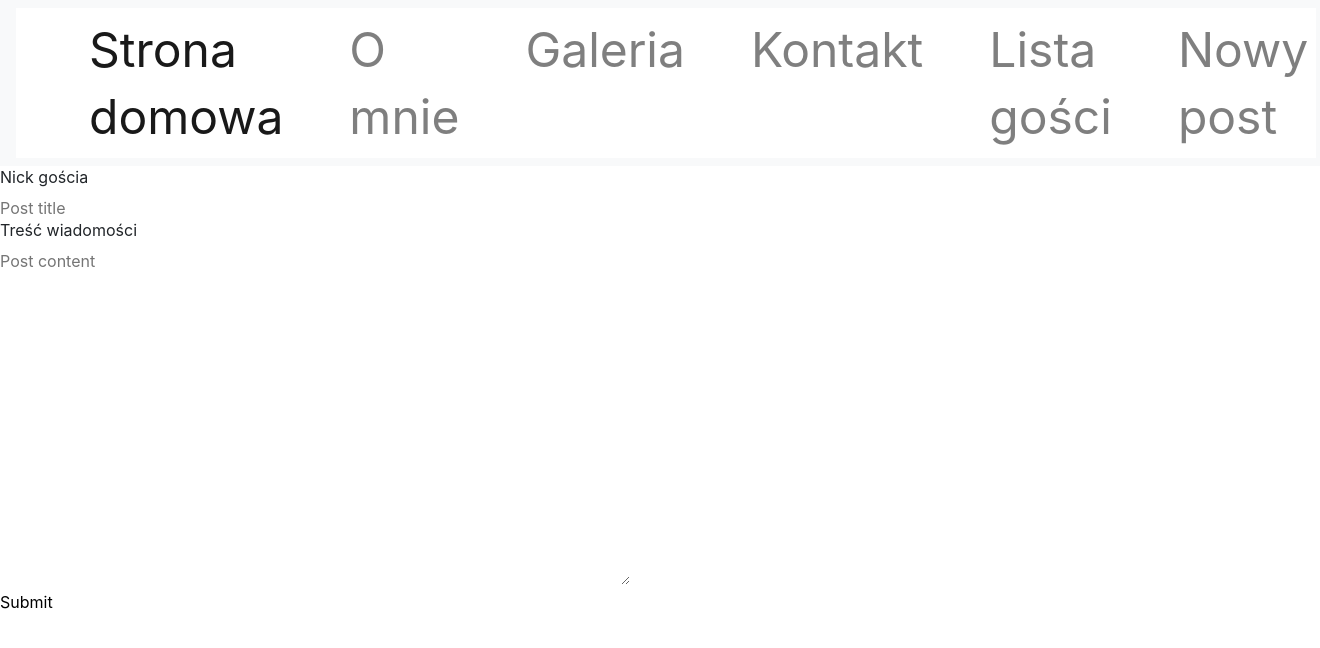
After one commit to MSierski/CatSite, a Flask app: page /create/ in a window 1320 px wide. The commit adds this page. Shown: the top 648 px of the page. Run offline with Flask 2, Linux system fonts and the light colour scheme; some libraries are stand-ins or nearby versions.

Commit message:
Update - database

```diff
--- a/app.py
+++ b/app.py
@@ -2,12 +2,47 @@ from flask import Flask
 from flask import request
 from flask import render_template
 from flask import abort, redirect, url_for, make_response
+import sqlite3
 
 app = Flask(__name__, template_folder='./templates', static_folder='./static')
+app.config['SECRET_KEY'] = '2137'
+
+@app.route('/create/', methods=('GET', 'POST'))
+def create():
+    if request.method == 'POST':
+        title = request.form['title']
+        content = request.form['content']
+
+        if not title:
+            flash('Title is required!')
+        elif not content:
+            flash('Content is required!')
+        else:
+            conn = get_db_connection()
+            conn.execute('INSERT INTO posts (title, content) VALUES (?, ?)',
+                         (title, content))
+            conn.commit()
+            conn.close()
+            return redirect(url_for('index'))
+
+    return render_template('create.html')
 
 @app.route('/')
 def index():
     return render_template('index.html')
+
+def get_db_connection():
+    conn = sqlite3.connect('database.db')
+    conn.row_factory = sqlite3.Row
+    return conn
+
+
+@app.route('/database')
+def database():
+    conn = get_db_connection()
+    posts = conn.execute('SELECT * FROM posts').fetchall()
+    conn.close()
+    return render_template('database.html', posts=posts)
 
 @app.route('/about')
 def about():
--- a/static/css/style.css
+++ b/static/css/style.css
@@ -68,3 +68,16 @@ vertical-align: baseline;
 text-decoration: none;
 outline: 0;
 }
+
+.post {
+padding: 10px;
+margin: 5px;
+background-color: #f3f3f3;
+}
+
+nav a {
+ color: #d64161;
+ font-size: 3em;
+ margin-left: 50px;
+ text-decoration: none;
+}
--- a/templates/base.html
+++ b/templates/base.html
@@ -16,6 +16,9 @@
 <title>{% block title %} {% endblock %}</title>
 </head>
 <body>
+{% for message in get_flashed_messages() %}
+<div class="alert">{{ message }}</div>
+{% endfor %}
 {% include "include/menu.html" %}
 {% block body %}
 {% endblock %}
--- /dev/null
+++ b/templates/create.html
@@ -0,0 +1,31 @@
+{% extends "base.html" %}
+
+{% block title %} Dodaj nowy post {% endblock %}
+<!--<div class="menu">-->
+        <!--<a href="{{ url_for('contact')}}">Kontakt</a>-->
+        <!--<a href="{{ url_for('gallery')}}">Galeria</a>-->
+        <!--<a href="/">Strona domowa</a>-->
+<!--</div>-->
+{% block body %}
+
+    <form method="post">
+        <label for="title">Nick gościa</label>
+        <br>
+        <input type="text" name="title"
+               placeholder="Post title"
+               value="{{ request.form['title'] }}"></input>
+        <br>
+
+        <label for="content">Treść wiadomości</label>
+        <br>
+        <textarea name="content"
+                  placeholder="Post content"
+                  rows="15"
+                  cols="60"
+                  >{{ request.form['content'] }}</textarea>
+        <br>
+        <button type="submit">Submit</button>
+    </form>
+
+
+{% endblock %}
--- a/templates/include/menu.html
+++ b/templates/include/menu.html
@@ -1,8 +1,10 @@
 {% set navigation = [
-{'url': 'index', 'display_name': 'Home'},
-{'url': 'about', 'display_name': 'About Me'},
-{'url': 'gallery', 'display_name': 'Gallery'},
-{'url': 'contact', 'display_name': 'Contact'}
+{'url': 'index', 'display_name': 'Strona domowa'},
+{'url': 'about', 'display_name': 'O mnie'},
+{'url': 'gallery', 'display_name': 'Galeria'},
+{'url': 'contact', 'display_name': 'Kontakt'},
+{'url': 'database', 'display_name': 'Lista gości'},
+{'url': 'create', 'display_name': 'Nowy post'}
 ] -%}
 {% set active_page = active_page|default('index') -%}
 <nav class="navbar navbar-expand-lg navbar-light bg-light">
```
Also changed, not shown: schema.sql (added, +8 -0 lines), templates/database.html (added, +18 -0 lines), templates/gallery.html (+1 -6 lines).
